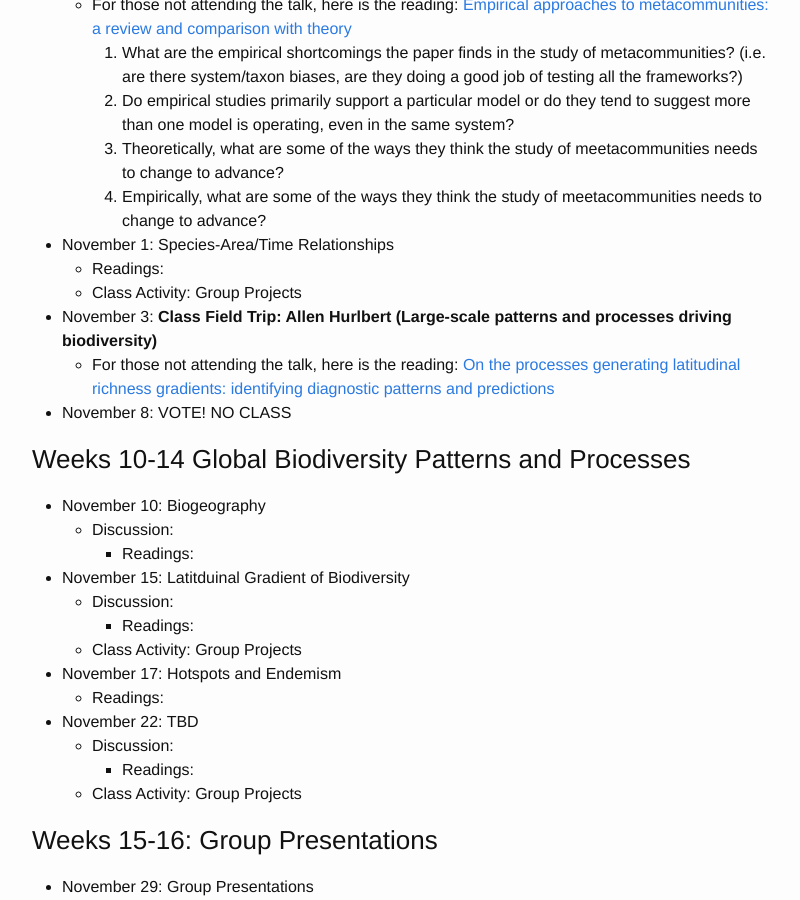
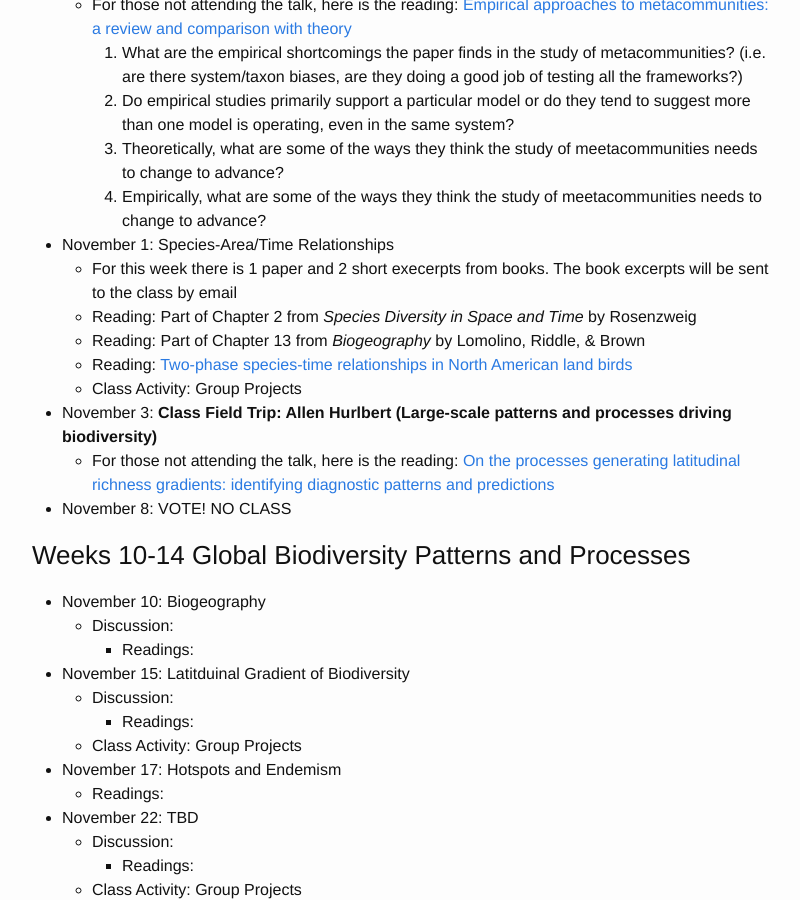
Before and after one commit to skmorgane/biodiversity-course, a Jekyll site: the page built from schedule.md, in a window 1280 px wide and 900 px high, scrolled down 8333 px. Shown: the whole window, without its empty margins (238-1038 px from the left). Built offline with Jekyll 4.4.1, drawn with Linux system fonts in a browser that asks for light colours.

Commit message:
Add SAR/STR readings

```diff
--- a/schedule.md
+++ b/schedule.md
@@ -249,7 +249,10 @@ Tuesdays are often a split between class activity and discussion, thus there are
          4. Empirically, what are some of the ways they think the study of meetacommunities needs to change to advance?
 
  * November 1: Species-Area/Time Relationships
-    *  Readings:
+    *  For this week there is 1 paper and 2 short execerpts from books. The book excerpts will be sent to the class by email
+    *  Reading: Part of Chapter 2 from *Species Diversity in Space and Time* by Rosenzweig
+    *  Reading: Part of Chapter 13 from *Biogeography* by Lomolino, Riddle, & Brown
+    *  Reading: [Two-phase species-time relationships in North American land birds](https://doi.org/10.1111/j.1461-0248.2004.00581.x)
     *  Class Activity: Group Projects
 
 * November 3: **Class Field Trip: Allen Hurlbert (Large-scale patterns and processes driving biodiversity)**
```
